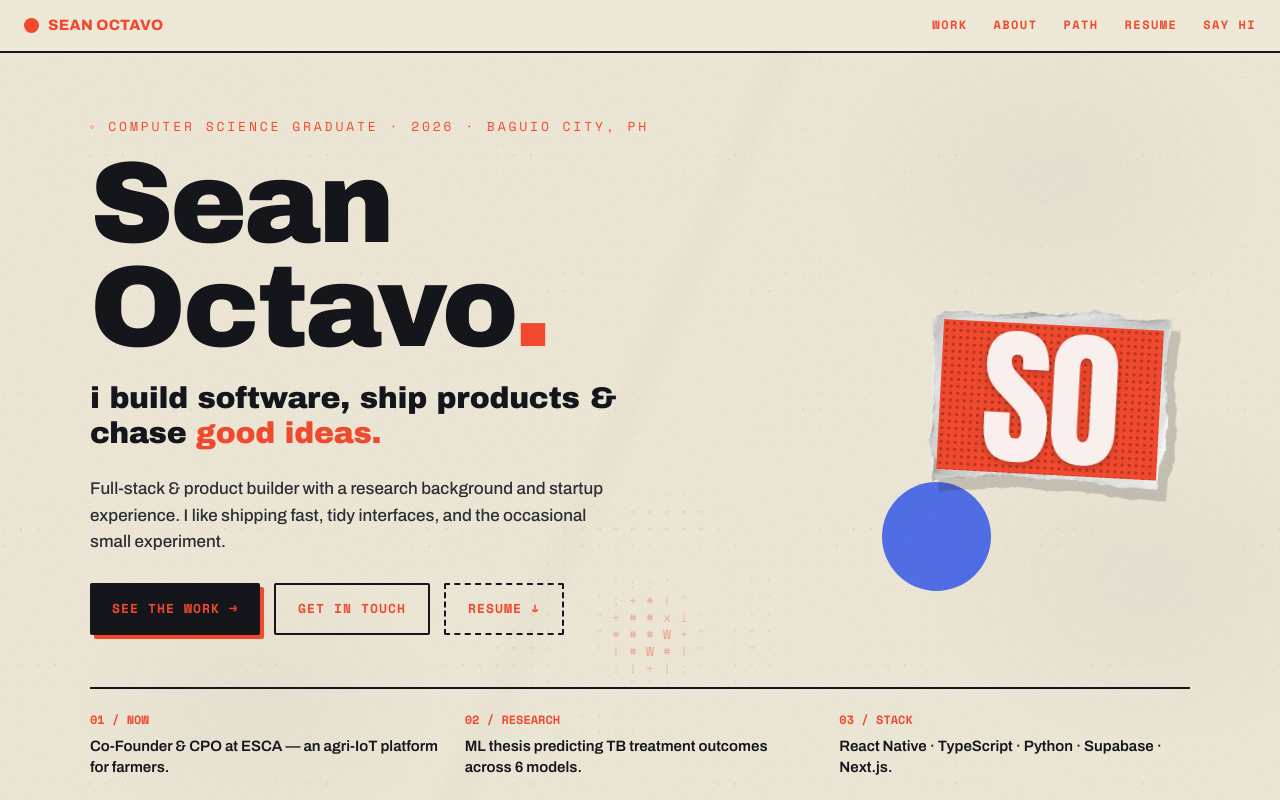
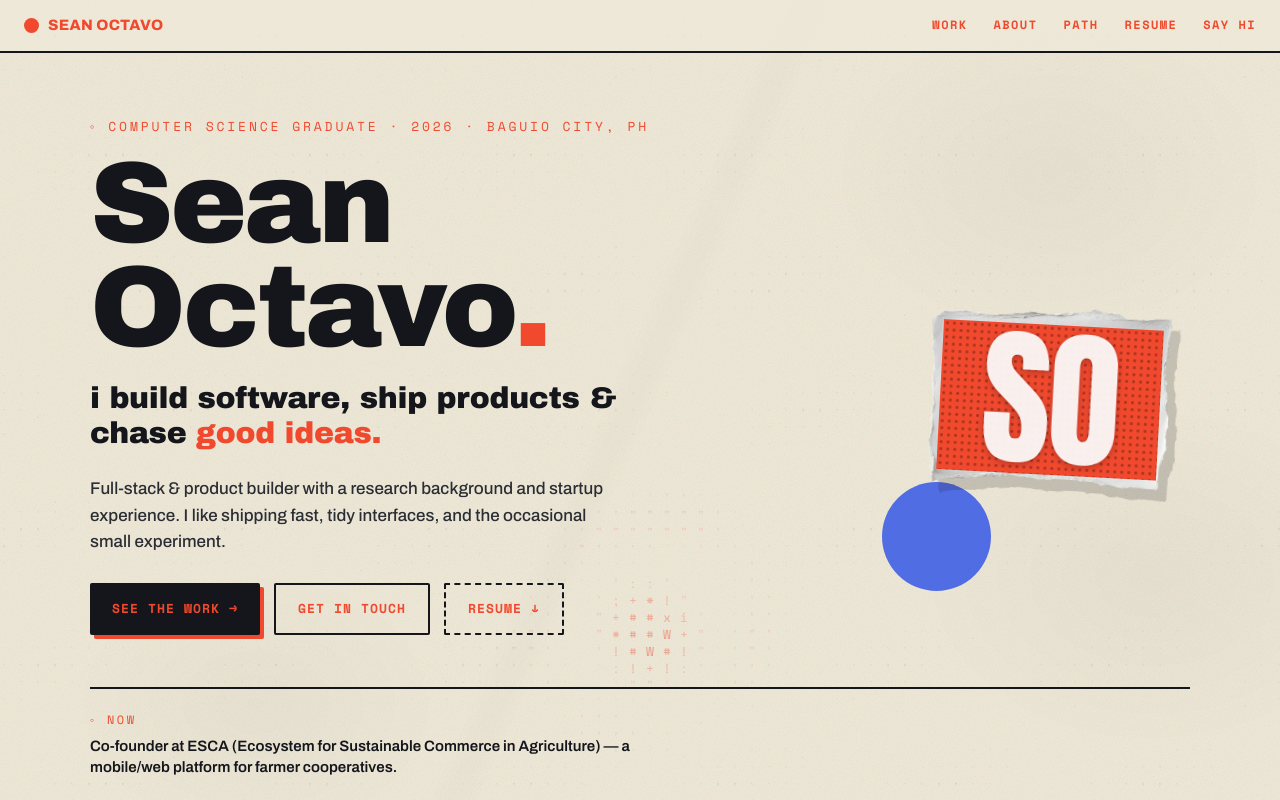
Before and after one commit to seanseand/sean-portfolio, a Next.js app: page / in a window 1280 px wide. Shown: the top 800 px of the page. Built offline with nearby package versions, Linux system fonts and the light colour scheme.

Commit message:
fix(hero): collapse 3-cell intro strip to a single NOW item
RESEARCH is no longer a current focus, and STACK is moving to a
dedicated About block, so the strip only needs the NOW item.

```diff
--- a/src/sections/Hero.tsx
+++ b/src/sections/Hero.tsx
@@ -63,24 +63,13 @@ export const HeroSection = () => {
           <div className="absolute -left-[10%] bottom-[13%] w-[39%] aspect-square rounded-full bg-blue mix-blend-multiply opacity-90 -z-10" />
         </div>
       </div>
-      {/* numbered intro strip */}
-      <div className="intro-strip grid grid-cols-1 mg:grid-cols-3 gap-[18px] lg:gap-[24px] mt-[42px] mg:mt-[52px] border-t-[2px] border-ink pt-[22px]">
-        <div>
-          <div className="font-mono font-bold text-[clamp(11px,1.15vw,12px)] text-coral">01 / NOW</div>
+      {/* intro strip — single NOW item */}
+      <div className="intro-strip mt-[42px] mg:mt-[52px] border-t-[2px] border-ink pt-[22px]">
+        <div className="max-w-[560px]">
+          <div className="font-mono font-normal text-[clamp(11px,1.15vw,12px)] tracking-[.18em] mg:tracking-[.22em] text-coral">◦ NOW</div>
           <div className="font-sans font-semibold text-[clamp(14px,1.35vw,15px)] leading-[1.4] mt-[7px]">
-            Co-Founder &amp; CPO at ESCA — an agri-IoT platform for farmers.
-          </div>
-        </div>
-        <div>
-          <div className="font-mono font-bold text-[clamp(11px,1.15vw,12px)] text-coral">02 / RESEARCH</div>
-          <div className="font-sans font-semibold text-[clamp(14px,1.35vw,15px)] leading-[1.4] mt-[7px]">
-            ML thesis predicting TB treatment outcomes across 6 models.
-          </div>
-        </div>
-        <div>
-          <div className="font-mono font-bold text-[clamp(11px,1.15vw,12px)] text-coral">03 / STACK</div>
-          <div className="font-sans font-semibold text-[clamp(14px,1.35vw,15px)] leading-[1.4] mt-[7px]">
-            React&nbsp;Native · TypeScript · Python · Supabase · Next.js.
+            Co-founder at ESCA (Ecosystem for Sustainable Commerce in Agriculture) — a
+            mobile/web platform for farmer cooperatives.
           </div>
         </div>
       </div>
```
